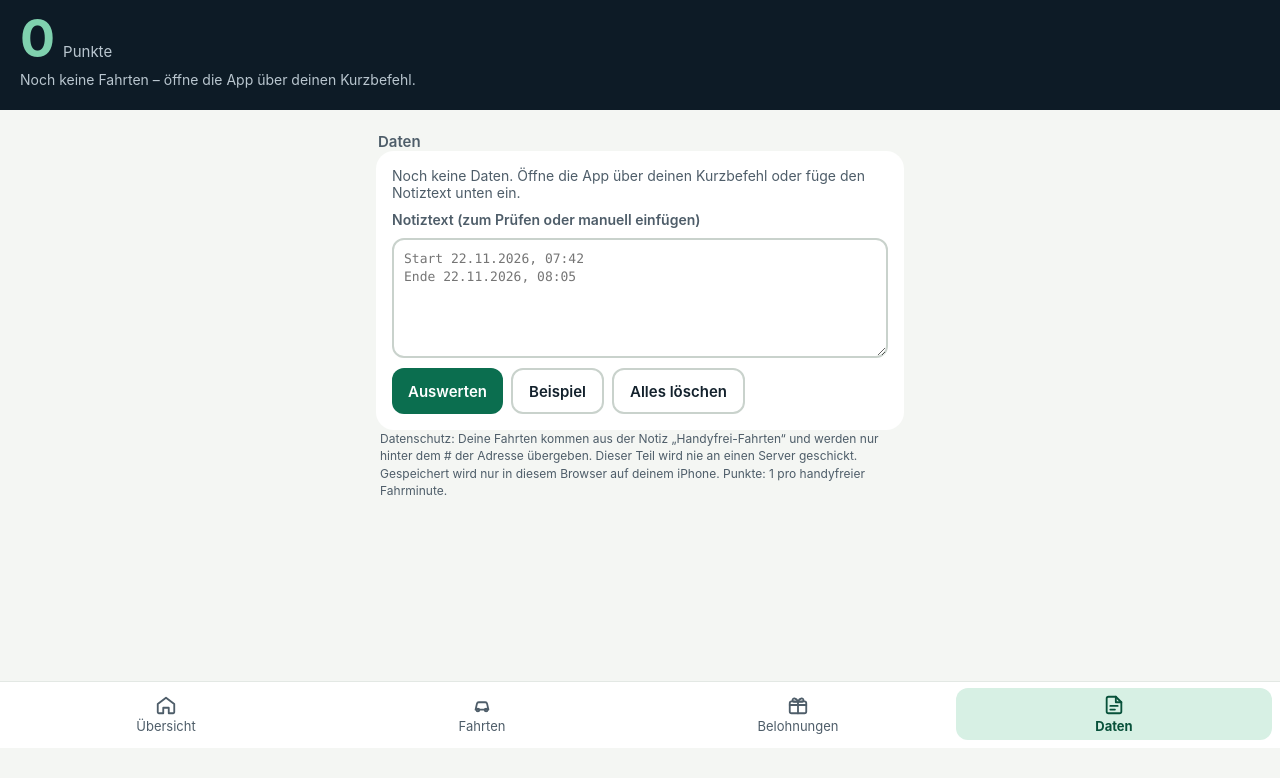
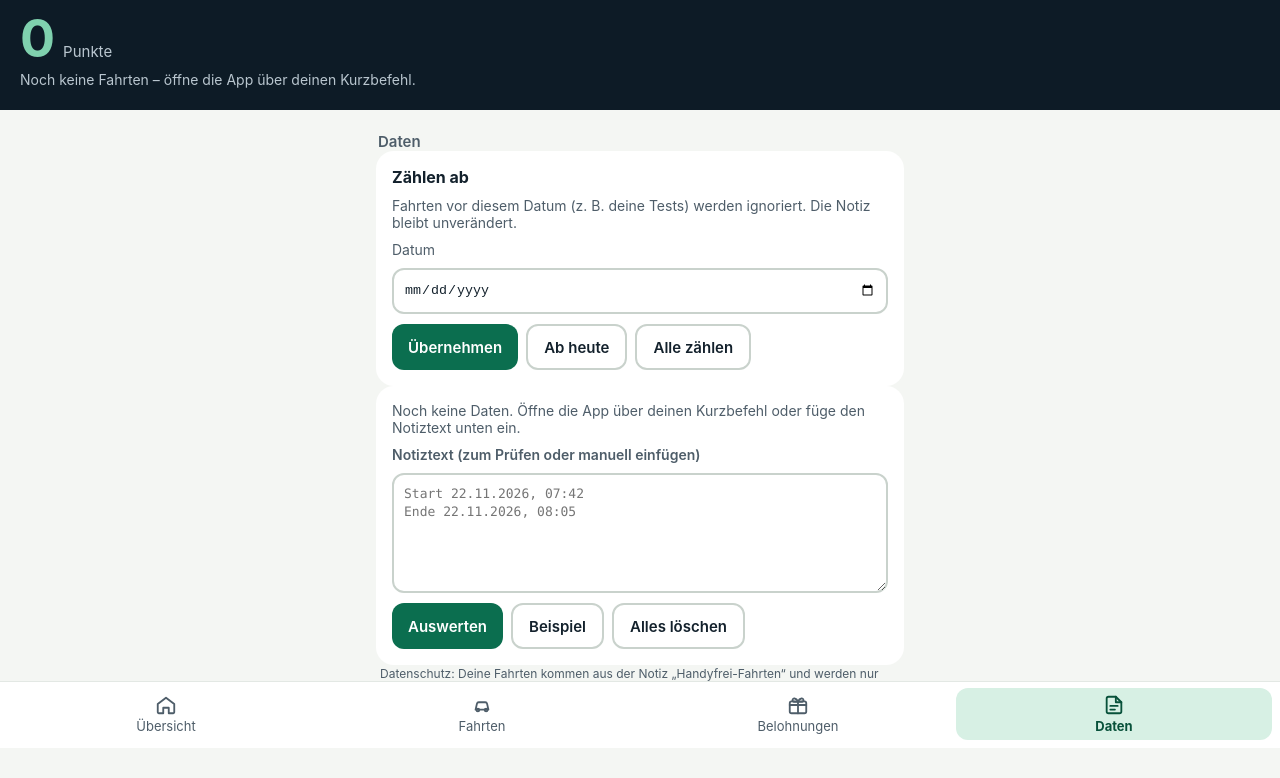
Before and after one commit to AlexSpitz98/hf-test, a plain HTML site: page index.html in a window 1280 px wide. Both pictures are taken after a click on the button "Daten". Shown: the part 52-830 px from the top of the page. Before the commit the page ends 800 px from the top, so only its background shows below. Drawn offline with Linux system fonts and the light colour scheme.

Commit message:
Kurze Fahrten nicht werten, Zählen-ab-Datum, Cache v2
Co-Authored-By: Claude Opus 5.5 <noreply@anthropic.com>
Claude-Session: https://claude.ai/code/session_015X1Ft5yNux8uaeauAfg2ot

```diff
--- a/index.html
+++ b/index.html
@@ -85,6 +85,7 @@
       <div class="bar"><div id="nextBar" style="width:0%"></div></div>
       <div class="muted" id="nextLeft"></div>
     </div>
+    <div class="note" id="fromNote" hidden></div>
     <h2>Diese Woche</h2>
     <div class="stats" id="weekStats"></div>
     <h2>Gesamt</h2>
@@ -116,6 +117,17 @@
   <section id="v-data" hidden>
     <h2>Daten</h2>
     <div class="card">
+      <b>Zählen ab</b>
+      <div class="muted">Fahrten vor diesem Datum (z. B. deine Tests) werden ignoriert. Die Notiz bleibt unverändert.</div>
+      <label for="fromDate" class="muted">Datum</label>
+      <input type="date" id="fromDate" style="width:100%;border:2px solid #C9D2CC;border-radius:12px;padding:10px;font:15px inherit;background:#fff;color:var(--ink);min-height:46px">
+      <div class="row">
+        <button class="btn prim" id="fromSave" type="button">Übernehmen</button>
+        <button class="btn sec" id="fromToday" type="button">Ab heute</button>
+        <button class="btn sec" id="fromClear" type="button">Alle zählen</button>
+      </div>
+    </div>
+    <div class="card">
       <div class="muted" id="dataInfo"></div>
       <label for="logText" class="muted" style="font-weight:600">Notiztext (zum Prüfen oder manuell einfügen)</label>
       <textarea id="logText" placeholder="Start 22.11.2026, 07:42&#10;Ende 22.11.2026, 08:05"></textarea>
@@ -127,7 +139,7 @@
       <div id="wipeConfirm" class="warn" hidden>Wirklich alle gespeicherten Fahrten und Belohnungen in dieser App löschen? Deine Notiz bleibt erhalten.
         <div class="row" style="margin-top:8px"><button class="btn prim" id="wipeYes" type="button">Ja, löschen</button><button class="btn sec" id="wipeNo" type="button">Abbrechen</button></div></div>
     </div>
-    <div class="note">Datenschutz: Deine Fahrten kommen aus der Notiz „Handyfrei-Fahrten“ und werden nur hinter dem # der Adresse übergeben. Dieser Teil wird nie an einen Server geschickt. Gespeichert wird nur in diesem Browser auf deinem iPhone. Punkte: 1 pro handyfreier Fahrminute.</div>
+    <div class="note">Datenschutz: Deine Fahrten kommen aus der Notiz „Handyfrei-Fahrten“ und werden nur hinter dem # der Adresse übergeben. Dieser Teil wird nie an einen Server geschickt. Gespeichert wird nur in diesem Browser auf deinem iPhone. Punkte: 1 pro handyfreier Fahrminute. Fahrten unter 2 Minuten und über 12 Stunden werden nicht gewertet.</div>
   </section>
 </main>
 
@@ -158,28 +170,31 @@
   function fDay(d){return ['So','Mo','Di','Mi','Do','Fr','Sa'][d.getDay()]+' '+two(d.getDate())+'.'+two(d.getMonth()+1)+'.';}
   function fTime(d){return two(d.getHours())+':'+two(d.getMinutes());}
   function fDur(min){return min>=60?Math.floor(min/60)+' h '+two(min%60)+' min':min+' min';}
-  function analyse(text){
-    var ev=[],bad=0;
+  var MIN_TRIP=2;
+  function analyse(text,from){
+    var ev=[],bad=0,skipped=0;
     String(text||'').split(/\r?\n/).forEach(function(line){
       var m=line.match(/^\W*(start|ende)(.*)$/i); if(!m) return;
       var d=parseDate(m[2]); if(!d){bad++;return;}
+      if(from && d<from){ skipped++; return; }
       ev.push({type:m[1].toLowerCase(),d:d});
     });
     ev.sort(function(a,b){return a.d-b.d;});
-    var trips=[],issues=[],open=null,lastClean=true;
+    var trips=[],issues=[],open=null,shortCount=0;
     ev.forEach(function(e){
       if(e.type==='start'){
         if(open) issues.push('Doppeltes „Start“ am '+fDay(e.d)+' um '+fTime(e.d)+' – gezählt wird ab '+fTime(open)+'.');
         else open=e.d;
       } else {
         if(!open){ issues.push('„Ende“ ohne „Start“ am '+fDay(e.d)+' um '+fTime(e.d)+'.'); return; }
-        var min=Math.round((e.d-open)/60000), flag=false;
-        if(min>720){ issues.push('Sehr lange Fahrt am '+fDay(open)+' ('+fDur(min)+') – Fahrmodus vergessen? Nicht gewertet.'); flag=true; }
-        trips.push({s:open,e:e.d,min:min,valid:!flag}); open=null;
+        var min=Math.round((e.d-open)/60000), why='';
+        if(min>720){ issues.push('Sehr lange Fahrt am '+fDay(open)+' ('+fDur(min)+') – Fahrmodus vergessen? Nicht gewertet.'); why='zu lang – nicht gewertet'; }
+        else if(min<MIN_TRIP){ why='zu kurz – nicht gewertet'; shortCount++; }
+        trips.push({s:open,e:e.d,min:min,valid:!why,why:why}); open=null;
       }
     });
     if(bad) issues.push(bad+' Zeile(n) ohne lesbares Datum.');
-    return {trips:trips,issues:issues,open:open,events:ev.length};
+    return {trips:trips,issues:issues,open:open,events:ev.length,shortCount:shortCount,skipped:skipped};
   }
 
   // ---------- Belohnungen ----------
@@ -202,22 +217,28 @@
 
   function el(tag,cls,txt){var e=document.createElement(tag); if(cls) e.className=cls; if(txt!=null) e.textContent=txt; return e;}
   function statsBox(target,items){ var t=$(target); t.innerHTML=''; items.forEach(function(x){ var b=el('div','stat'); b.appendChild(el('b',null,String(x[0]))); b.appendChild(el('span',null,x[1])); t.appendChild(b); }); }
-  function tripRow(t){ var r=el('div','trip'); var l=el('div'); l.appendChild(el('div',null,fDay(t.s)+'  '+fTime(t.s)+' – '+fTime(t.e))); l.appendChild(el('small',null,t.valid?('+'+t.min+' Punkte'):'nicht gewertet')); r.appendChild(l); r.appendChild(el('div','dur',fDur(t.min))); return r; }
+  function tripRow(t){ var r=el('div','trip'); var l=el('div'); l.appendChild(el('div',null,fDay(t.s)+'  '+fTime(t.s)+' – '+fTime(t.e))); l.appendChild(el('small',null,t.valid?('+'+t.min+' Punkte'):t.why)); r.appendChild(l); r.appendChild(el('div','dur',fDur(t.min))); return r; }
 
   function render(){
     var text=store('hf_log')||'';
     $('#logText').value=text;
     var upd=store('hf_updated');
     $('#dataInfo').textContent= upd ? 'Zuletzt aktualisiert: '+fDay(new Date(upd))+' '+fTime(new Date(upd))+' Uhr (über den Kurzbefehl).' : 'Noch keine Daten. Öffne die App über deinen Kurzbefehl oder füge den Notiztext unten ein.';
-    var r=analyse(text);
+    var fromStr=store('hf_from'); var from=null; if(fromStr){ var fp=fromStr.split('-'); from=new Date(+fp[0],+fp[1]-1,+fp[2]); }
+    $('#fromDate').value=fromStr||'';
+    var r=analyse(text,from);
+    var fn=$('#fromNote'); var parts=[];
+    if(from) parts.push('Gezählt ab '+two(from.getDate())+'.'+two(from.getMonth()+1)+'.'+from.getFullYear()+(r.skipped?' ('+r.skipped+' ältere Einträge ignoriert)':''));
+    if(r.shortCount) parts.push(r.shortCount+' Fahrt(en) unter '+MIN_TRIP+' Minuten nicht gewertet');
+    fn.textContent=parts.join(' · '); fn.hidden=!parts.length;
     var valid=r.trips.filter(function(t){return t.valid;});
     var points=valid.reduce(function(a,t){return a+t.min;},0);
     // Serie: Fahrten am Ende ohne Auffälligkeit dazwischen -> vereinfachte Serie = gültige Fahrten in Folge seit letzter ungültiger
-    var streak=0; for(var i=r.trips.length-1;i>=0;i--){ if(r.trips[i].valid) streak++; else break; }
+    var streak=0; for(var i=r.trips.length-1;i>=0;i--){ var t=r.trips[i]; if(t.valid) streak++; else if(t.why.indexOf('kurz')<0) break; }
     if(r.issues.length && r.trips.length===0) streak=0;
     $('#heroPoints').textContent=points;
     $('#streakPill').textContent='Serie: '+streak;
-    $('#heroSub').textContent= r.trips.length ? (r.trips.length+' Fahrten · '+fDur(points)+' handyfrei') : 'Noch keine Fahrten – öffne die App über deinen Kurzbefehl.';
+    $('#heroSub').textContent= valid.length ? (valid.length+(valid.length===1?' Fahrt · ':' Fahrten · ')+fDur(points)+' handyfrei') : 'Noch keine Fahrten – öffne die App über deinen Kurzbefehl.';
     // Live
     var live=$('#liveBox');
     if(r.open){ live.hidden=false; live.innerHTML=''; live.appendChild(el('b',null,'Fahrt läuft')); live.appendChild(el('div',null,'seit '+fDay(r.open)+' '+fTime(r.open)+' Uhr – noch kein „Ende“ in der Notiz.')); }
@@ -274,9 +295,13 @@
   };
   $('#useText').onclick=function(){ store('hf_log',$('#logText').value); store('hf_updated',new Date().toISOString()); render(); show('home'); };
   $('#demo').onclick=function(){ $('#logText').value='Handyfrei-Fahrten\nStart 20.11.2026, 07:42\nEnde 20.11.2026, 08:05\nStart 21.11.2026, 11:30\nEnde 21.11.2026, 11:52\nStart 21.11.2026, 17:10\nEnde 21.11.2026, 17:34\nStart 22.11.2026, 09:15\nEnde 22.11.2026, 09:48'; };
+  function isoDay(d){ return d.getFullYear()+'-'+two(d.getMonth()+1)+'-'+two(d.getDate()); }
+  $('#fromSave').onclick=function(){ var v=$('#fromDate').value; store('hf_from', v||null); render(); show('home'); };
+  $('#fromToday').onclick=function(){ store('hf_from', isoDay(new Date())); render(); show('home'); };
+  $('#fromClear').onclick=function(){ store('hf_from', null); render(); };
   $('#wipe').onclick=function(){ $('#wipeConfirm').hidden=false; };
   $('#wipeNo').onclick=function(){ $('#wipeConfirm').hidden=true; };
-  $('#wipeYes').onclick=function(){ store('hf_log',null); store('hf_updated',null); store('hf_rewards',null); $('#wipeConfirm').hidden=true; render(); };
+  $('#wipeYes').onclick=function(){ store('hf_log',null); store('hf_updated',null); store('hf_rewards',null); store('hf_from',null); $('#wipeConfirm').hidden=true; render(); };
 
   function show(v){
     ['home','trips','rewards','data'].forEach(function(n){ $('#v-'+n).hidden=(n!==v); });
--- a/sw.js
+++ b/sw.js
@@ -1,5 +1,5 @@
 // Handyfrei – Offline-Cache. Speichert nur die App-Dateien, keine Fahrdaten.
-const CACHE = 'handyfrei-v1';
+const CACHE = 'handyfrei-v2';
 const FILES = ['./', 'index.html', 'manifest.json', 'icon-180.png', 'icon-512.png'];
 self.addEventListener('install', e => { e.waitUntil(caches.open(CACHE).then(c => c.addAll(FILES))); self.skipWaiting(); });
 self.addEventListener('activate', e => { e.waitUntil(caches.keys().then(k => Promise.all(k.filter(x => x !== CACHE).map(x => caches.delete(x))))); self.clients.claim(); });
```
